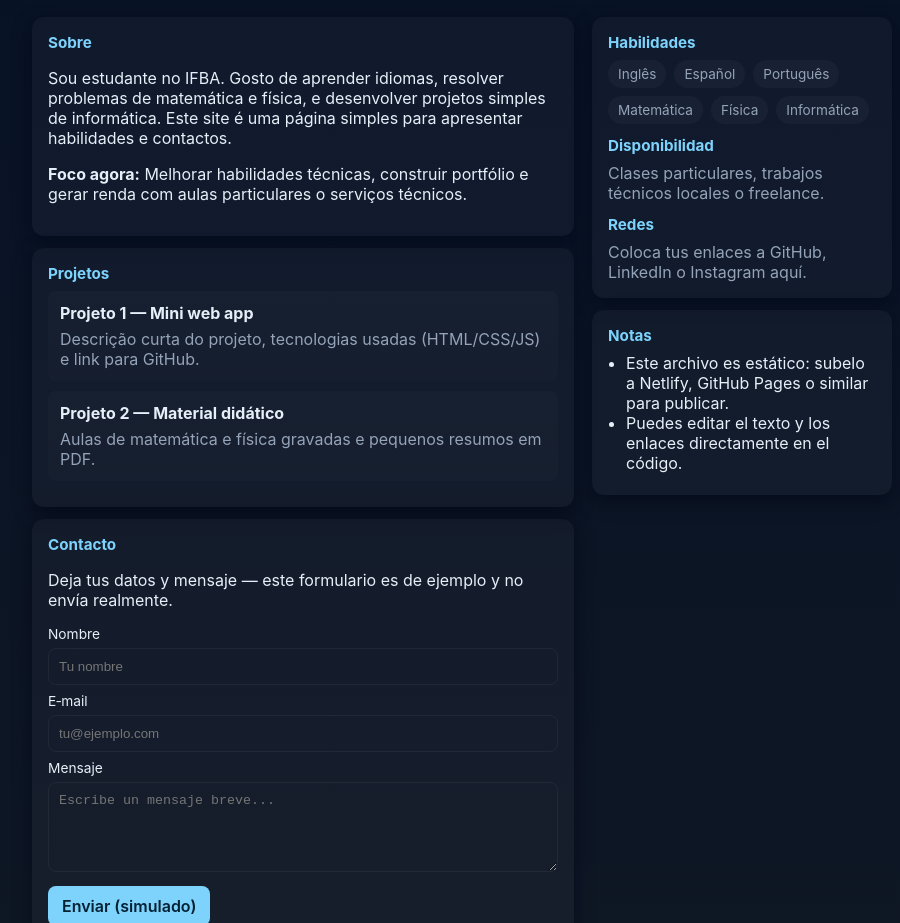
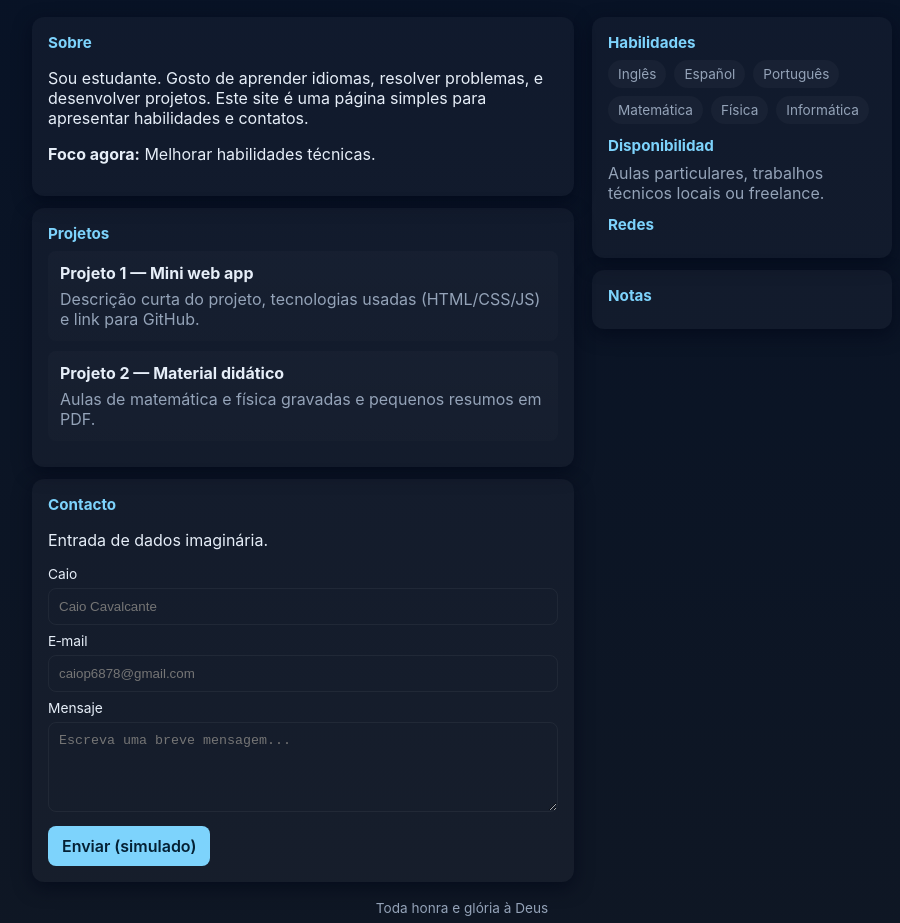
Before and after one commit to caiocavalcantepsc/caio.git.io, a plain HTML site: page index.html in a window 1280 px wide. Shown: the part 147-1070 px from the top of the page, without its empty margins (178-1078 px from the left). Drawn offline with Linux system fonts and the light colour scheme.

Commit message:
Update index.html

```diff
--- a/index.html
+++ b/index.html
@@ -3,7 +3,7 @@
 <head>
   <meta charset="utf-8">
   <meta name="viewport" content="width=device-width,initial-scale=1">
-  <title>Caio — Portfólio</title>
+  <title>Caio Portfólio</title>
   <style>
     :root{--bg:#0f1724;--card:#0b1220;--accent:#7dd3fc;--muted:#94a3b8;--text:#e6eef8}
     *{box-sizing:border-box}
@@ -33,7 +33,7 @@
     <header>
       <div class="avatar">C</div>
       <div>
-        <h1>Caio — Estudante / Multilingue</h1>
+        <h1>Caio Estudante / Multilingue</h1>
         <p class="lead">Inglês · Español · Português · Matemática, Física, Informática</p>
       </div>
     </header>
@@ -42,8 +42,8 @@
       <main>
         <section class="card">
           <h2 class="section-title">Sobre</h2>
-          <p>Sou estudante no IFBA. Gosto de aprender idiomas, resolver problemas de matemática e física, e desenvolver projetos simples de informática. Este site é uma página simples para apresentar habilidades e contactos.</p>
-          <p><strong>Foco agora:</strong> Melhorar habilidades técnicas, construir portfólio e gerar renda com aulas particulares o serviços técnicos.</p>
+          <p>Sou estudante. Gosto de aprender idiomas, resolver problemas, e desenvolver projetos. Este site é uma página simples para apresentar habilidades e contatos.</p>
+          <p><strong>Foco agora:</strong> Melhorar habilidades técnicas.</p>
         </section>
 
         <section class="card" style="margin-top:12px">
@@ -62,15 +62,15 @@
 
         <section class="card" style="margin-top:12px">
           <h2 class="section-title">Contacto</h2>
-          <p>Deja tus datos y mensaje — este formulario es de ejemplo y no envía realmente.</p>
-          <form onsubmit="event.preventDefault();alert('Formulario simulado: copia los datos manualmente.');">
-            <label for="name">Nombre</label>
-            <input id="name" type="text" placeholder="Tu nombre">
+          <p>Entrada de dados imaginária.</p>
+          <form onsubmit="event.preventDefault();alert('Formulario.');">
+            <label for="name">Caio</label>
+            <input id="name" type="text" placeholder="Caio Cavalcante">
             <label for="email">E‑mail</label>
-            <input id="email" type="email" placeholder="tu@ejemplo.com">
+            <input id="email" type="email" placeholder="caiop6878@gmail.com">
             <label for="message">Mensaje</label>
-            <textarea id="message" placeholder="Escribe un mensaje breve..."></textarea>
-            <div style="margin-top:10px"><a href="#" class="button" onclick="event.preventDefault();alert('Formulario simulado — copia los datos o contacta por redes.');">Enviar (simulado)</a></div>
+            <textarea id="message" placeholder="Escreva uma breve mensagem..."></textarea>
+            <div style="margin-top:10px"><a href="#" class="button" onclick="event.preventDefault();alert('Formulario simulado.');">Enviar (simulado)</a></div>
           </form>
         </section>
       </main>
@@ -88,24 +88,18 @@
           </div>
 
           <h3 class="section-title" style="margin-top:12px">Disponibilidad</h3>
-          <p class="lead">Clases particulares, trabajos técnicos locales o freelance.</p>
+          <p class="lead">Aulas particulares, trabalhos técnicos locais ou freelance.</p>
 
           <h3 class="section-title" style="margin-top:12px">Redes</h3>
-          <p class="lead">Coloca tus enlaces a GitHub, LinkedIn o Instagram aquí.</p>
         </div>
-
         <div class="card" style="margin-top:12px">
           <h3 class="section-title">Notas</h3>
-          <ul>
-            <li>Este archivo es estático: subelo a Netlify, GitHub Pages o similar para publicar.</li>
-            <li>Puedes editar el texto y los enlaces directamente en el código.</li>
-          </ul>
         </div>
       </aside>
     </div>
 
     <footer>
-      Hecho con disciplina · Edita esto libremente
+      Toda honra e glória à Deus
     </footer>
   </div>
 </body>
```
